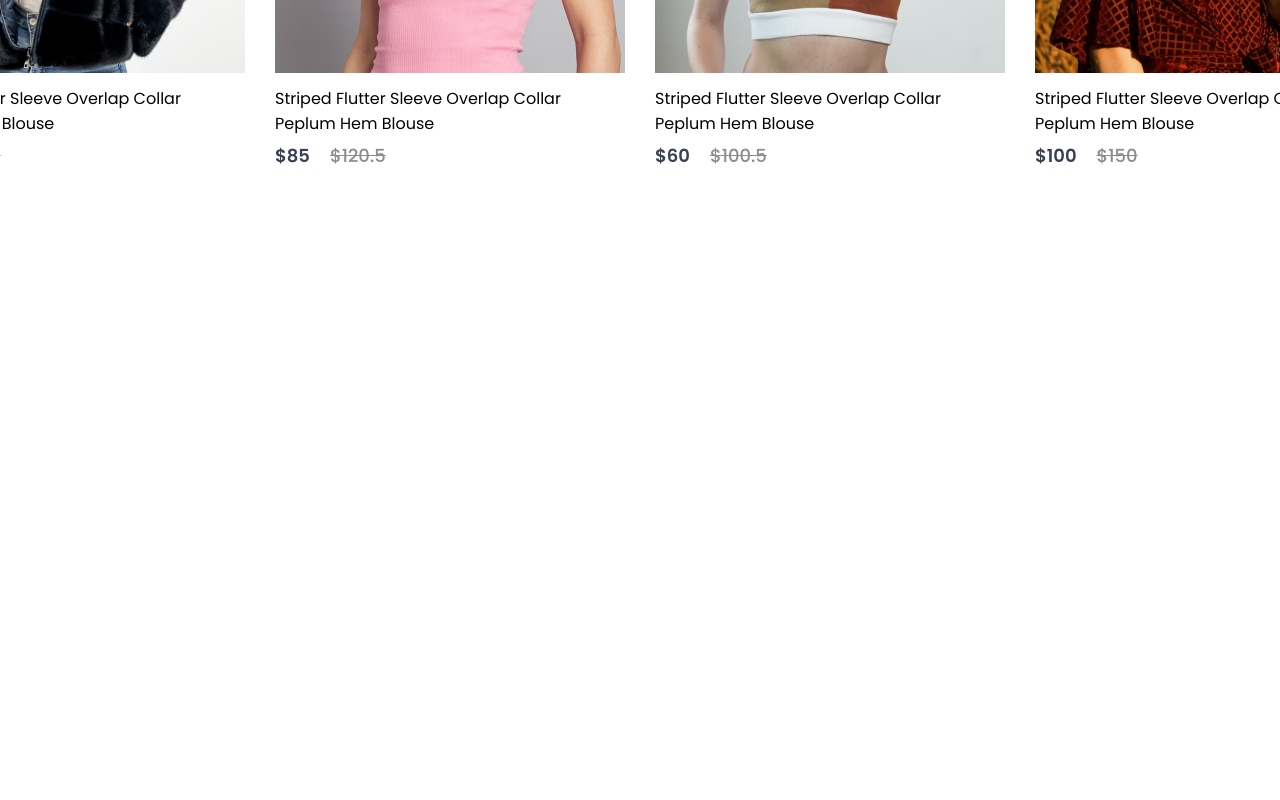
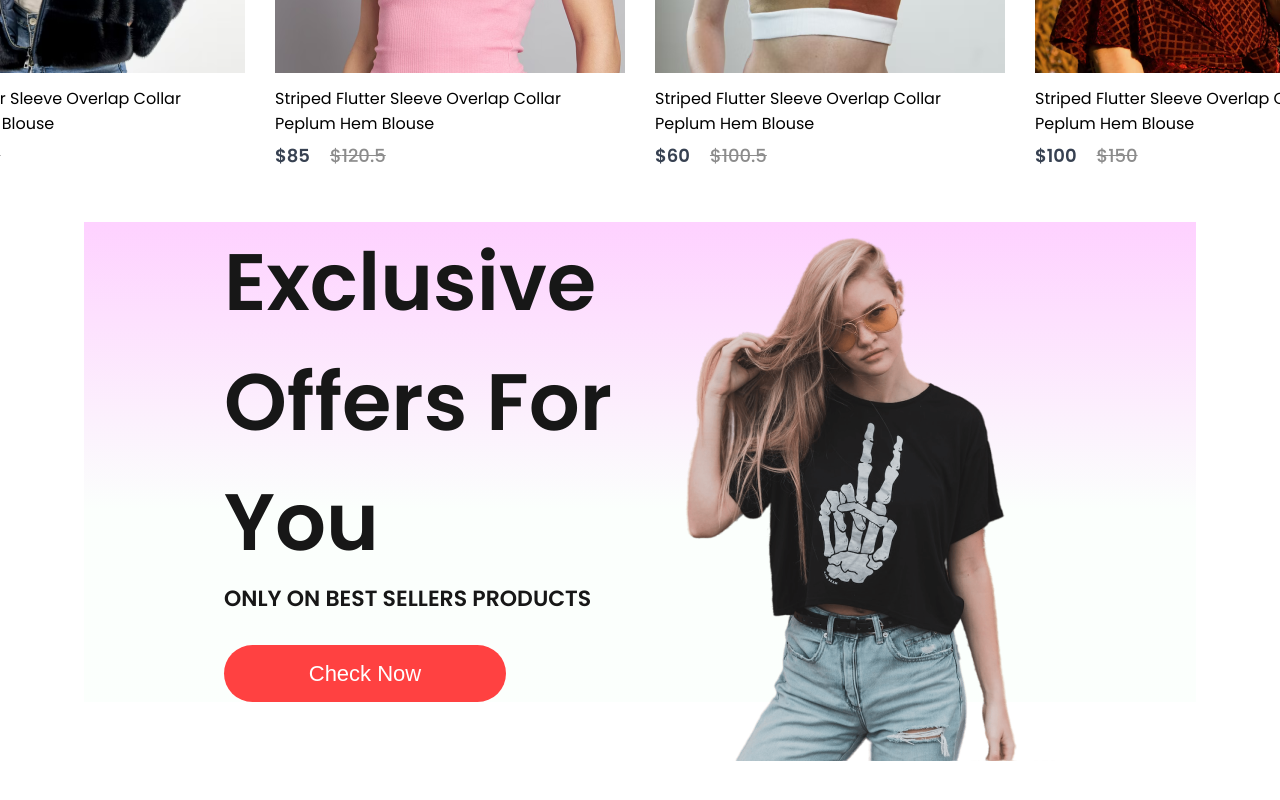
Before and after one commit to fudailzafar/E-Commerce-Website, a React (Vite) app: page / in a window 1280 px wide. Shown: the part 1395-2195 px from the top of the page. Before the commit the page ends 1617 px from the top, so only its background shows below. Built offline with nearby package versions, Linux system fonts and the light colour scheme.

Commit message:
made offer component

```diff
--- /dev/null
+++ b/src/Components/Offers/Offers.css
@@ -0,0 +1,49 @@
+.offers {
+  width: 65%;
+  height: 60vh;
+  display: flex;
+  margin: auto;
+  padding: 0 140px;
+  margin-bottom: 150px;
+  background: linear-gradient(180deg, #fed1ff 0%, #e1ffea22 60%);
+}
+
+.offers-left {
+  flex: 1;
+  display: flex;
+  flex-direction: column;
+  justify-content: center;
+}
+
+.offers-left h1 {
+  color: #171717;
+  font-size: 80px;
+  font-weight: 600;
+}
+
+.offers-left p {
+  color: #171717;
+  font-size: 22px;
+  font-weight: 600;
+}
+
+.offers-left button {
+  width: 282px;
+  height: 70px;
+  border-radius: 35px;
+  background: #ff4141;
+  border: none;
+  color: white;
+  font-size: 22px;
+  font-weight: 500;
+  margin-top: 30px;
+  cursor: pointer;
+}
+
+.offers-right {
+  flex: 1;
+  display: flex;
+  align-items: center;
+  justify-content: flex-end;
+  padding-top: 50px;
+}
--- /dev/null
+++ b/src/Components/Offers/Offers.jsx
@@ -0,0 +1,21 @@
+import React from "react";
+import "./Offers.css";
+import exclusive_image from "../Assets/exclusive_image.png";
+
+const Offers = () => {
+  return (
+    <div className="offers">
+      <div className="offers-left">
+        <h1>Exclusive</h1>
+        <h1>Offers For You</h1>
+        <p>ONLY ON BEST SELLERS PRODUCTS</p>
+        <button>Check Now</button>
+      </div>
+      <div className="offers-right">
+        <img src={exclusive_image} alt="" />
+      </div>
+    </div>
+  );
+};
+
+export default Offers;
--- a/src/Pages/Shop.jsx
+++ b/src/Pages/Shop.jsx
@@ -1,12 +1,14 @@
 import React from "react";
 import Hero from "../Components/Hero/Hero";
 import Popular from "../Components/Popular/Popular";
+import Offers from "../Components/Offers/Offers";
 
 const Shop = () => {
   return (
     <div>
       <Hero />
       <Popular />
+      <Offers />
     </div>
   );
 };
```
